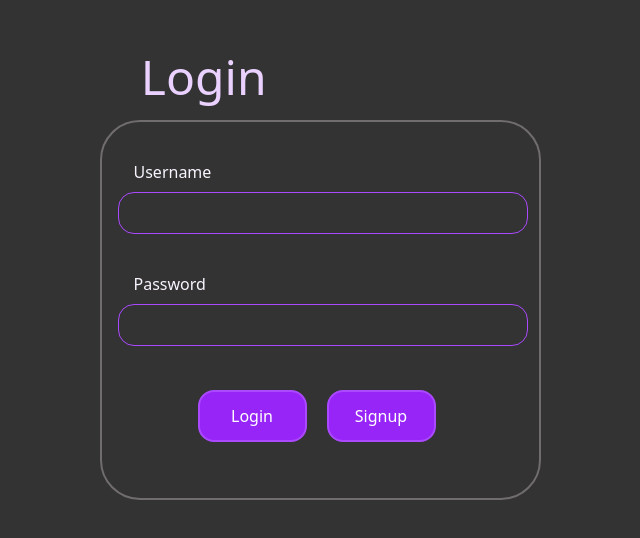
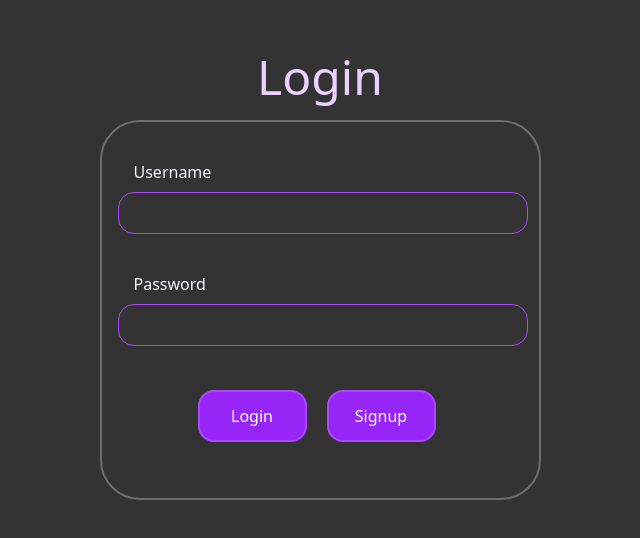
Before and after one commit to Im2rnado/within, a React (Create React App) app in the folder client/client/: page / in a window 1280 px wide. Shown: the part 126-664 px from the top of the page, without its empty margins (320-960 px from the left). Built offline with nearby package versions, Linux system fonts and the light colour scheme.

Commit message:
<h2> postion adjustment

```diff
--- a/client/client/src/index.css
+++ b/client/client/src/index.css
@@ -24,6 +24,7 @@ body {
 }
 
 .title {
+  width: 441px;
   text-align: center;
 }
 
```
